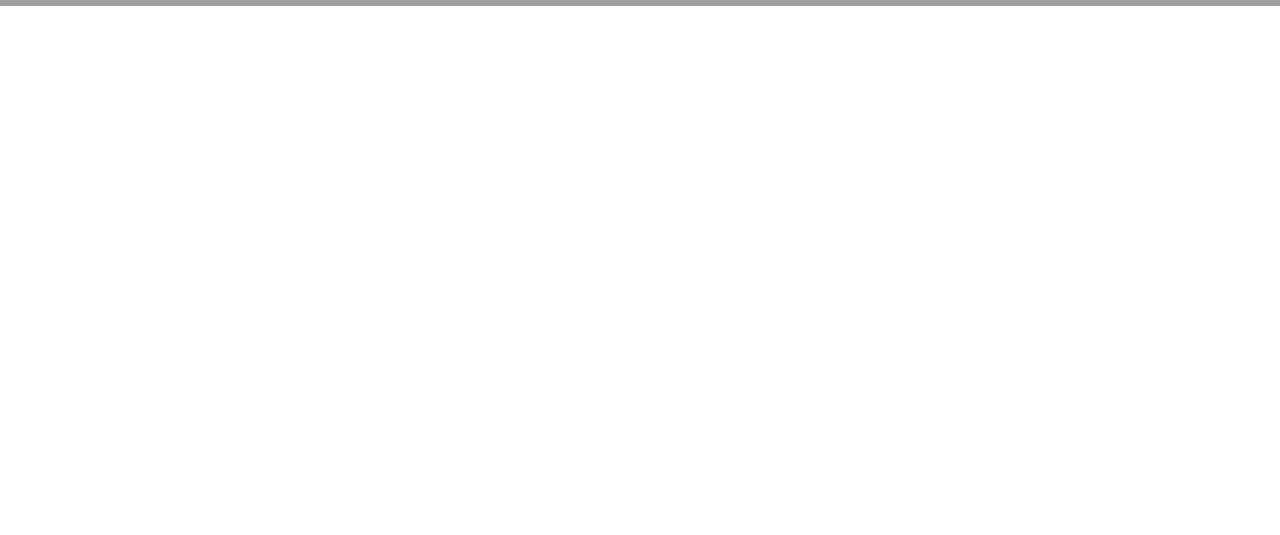
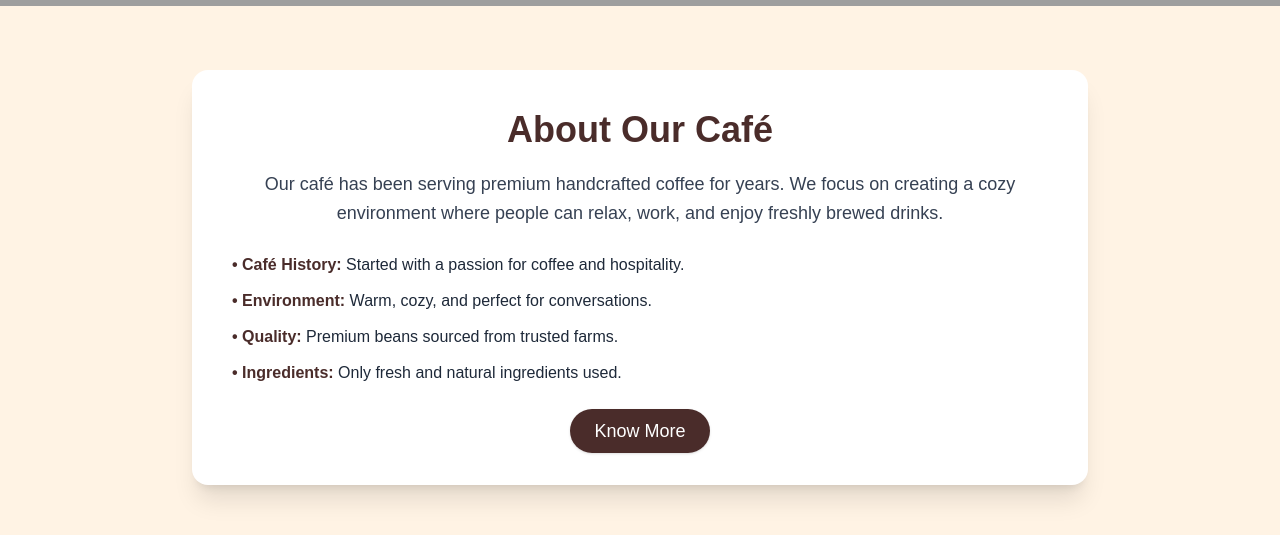
Before and after one commit to Sonukathat/cazycofee, a Next.js app: page / in a window 1280 px wide. Shown: the part 3138-3673 px from the top of the page. Before the commit the page ends 3144 px from the top, so only its background shows below. Built offline with nearby package versions, Linux system fonts and the light colour scheme; grey boxes are pictures that could not be loaded.

Commit message:
add about component

```diff
--- /dev/null
+++ b/app/components/AboutCafe.jsx
@@ -0,0 +1,37 @@
+import Link from "next/link";
+
+function AboutCafe() {
+  return (
+    <div className="w-full py-16 px-6 bg-[#FFF3E4]">
+      <div className="max-w-4xl mx-auto text-center bg-white p-10 rounded-2xl shadow-xl">
+
+        <h2 className="text-3xl md:text-4xl font-bold text-[#4A2C2A] mb-5">
+          About Our Café
+        </h2>
+
+        <p className="text-gray-700 text-lg leading-relaxed mb-6">
+          Our café has been serving premium handcrafted coffee for years.
+          We focus on creating a cozy environment where people can relax,
+          work, and enjoy freshly brewed drinks.
+        </p>
+
+        <div className="text-left text-gray-800 space-y-3 mb-8">
+          <p><span className="font-semibold text-[#4A2C2A]">• Café History:</span> Started with a passion for coffee and hospitality.</p>
+          <p><span className="font-semibold text-[#4A2C2A]">• Environment:</span> Warm, cozy, and perfect for conversations.</p>
+          <p><span className="font-semibold text-[#4A2C2A]">• Quality:</span> Premium beans sourced from trusted farms.</p>
+          <p><span className="font-semibold text-[#4A2C2A]">• Ingredients:</span> Only fresh and natural ingredients used.</p>
+        </div>
+
+        <Link
+          href="/about"
+          className="px-6 py-3 bg-[#4A2C2A] text-white rounded-full text-lg font-medium shadow hover:bg-[#351f1d] transition"
+        >
+          Know More
+        </Link>
+
+      </div>
+    </div>
+  );
+}
+
+export default AboutCafe;
--- a/app/page.js
+++ b/app/page.js
@@ -1,3 +1,4 @@
+import AboutCafe from "./components/AboutCafe";
 import Chooseus from "./components/Chooseus";
 import HeroSection from "./components/HeroSection";
 import Navbar from "./components/Navbar";
@@ -14,6 +15,7 @@ export default function Home() {
       <Chooseus/>
       <Popularcategory/>
       <OfferBanner/>
+      <AboutCafe/>
     </>
   );
 }
```
